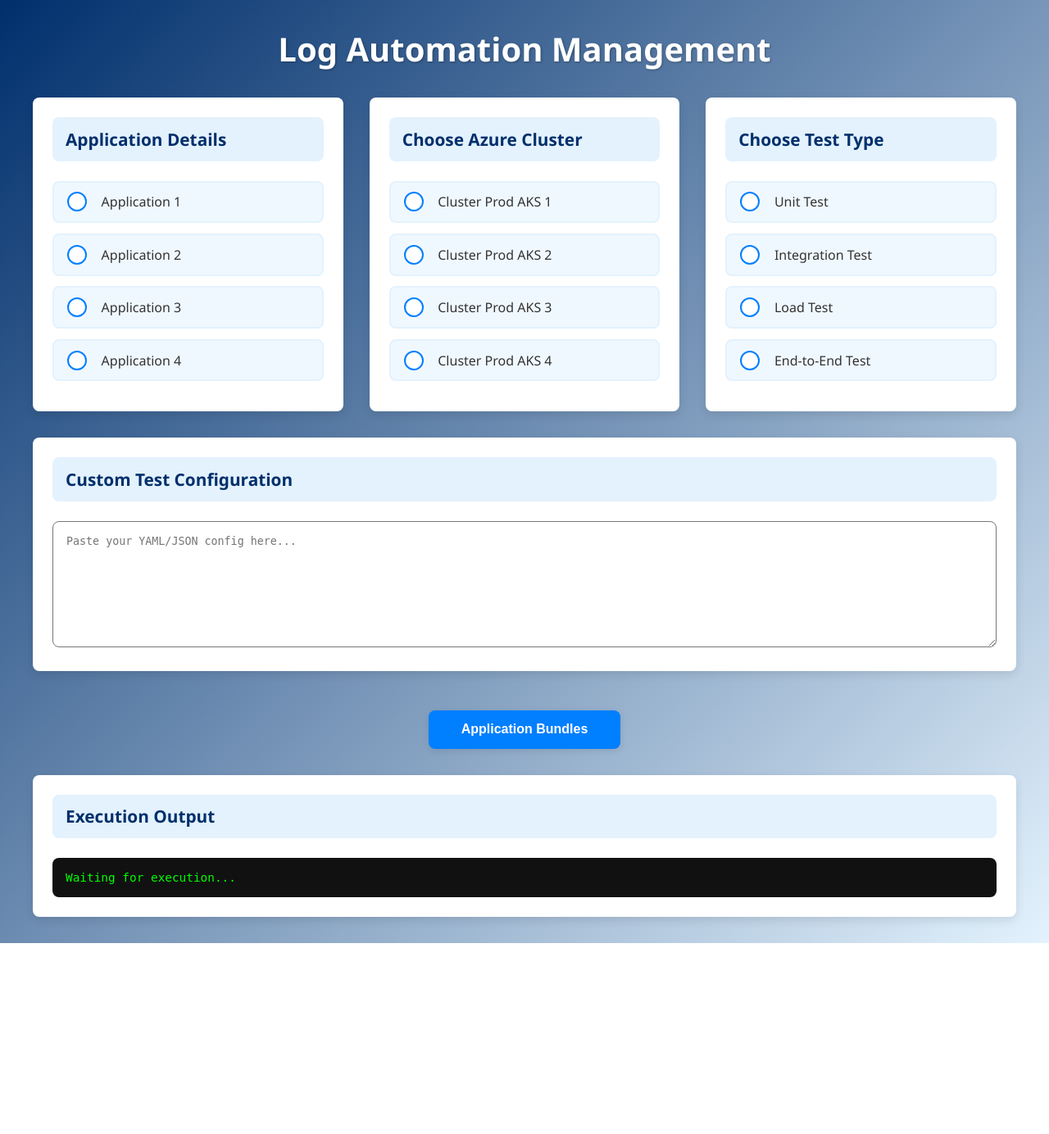
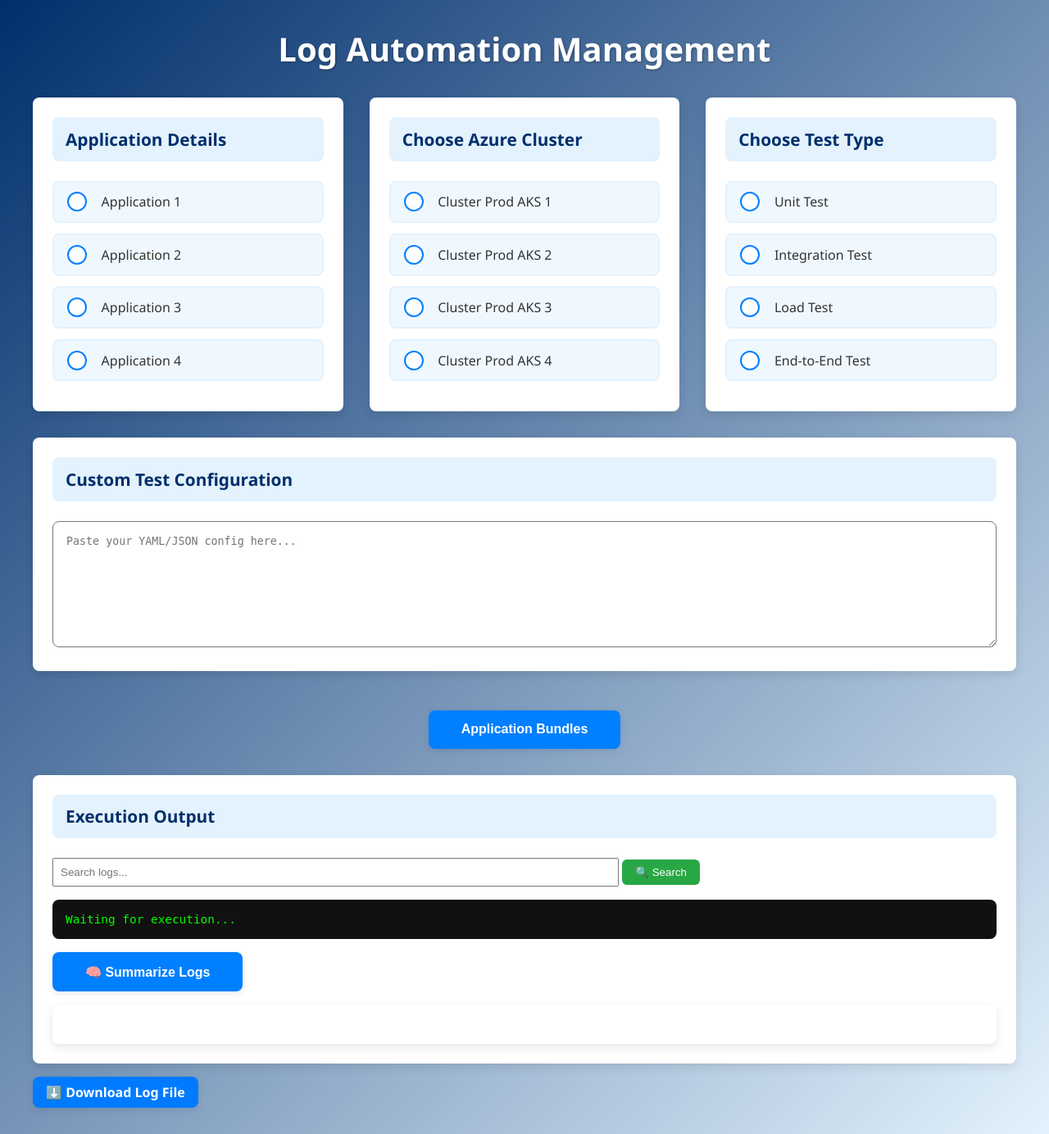
Before and after one commit to BalaadityaPatanjali/logauto2, a Django app: page / in a window 1280 px wide. Shown: the whole page at 82% size. Before the commit the page ends 1151 px from the top, so only its background shows below. Run offline with Django 5.2, Linux system fonts and the light colour scheme.

Commit message:
added AI summarizer and exceutable logs

```diff
--- a/app/templates/app/index.html
+++ b/app/templates/app/index.html
@@ -1,3 +1,4 @@
+{% load static %}
 <!DOCTYPE html>
 <html lang="en">
 <head>
@@ -258,7 +259,19 @@
       <!-- Log Output -->
       <div class="card" id="log-output">
         <h3>Execution Output</h3>
-        <pre id="log">Waiting for execution...</pre>
+        <!-- Manual Search -->
+<div style="margin-bottom: 1rem;">
+  <input type="text" id="log-search" placeholder="Search logs..." style="padding: 0.5rem; width: 60%;">
+  <button onclick="searchLog()" style="padding: 0.5rem 1rem; background-color: #28a745; color: white; border: none; border-radius: 6px;">🔍 Search</button>
+</div>
+        <pre id="log"><code>{{ log|default:"Waiting for execution..." }}</code></pre>
+        <button type="button" id="summarize-btn" class="btn" style="margin-top: 1rem;">🧠 Summarize Logs</button>
+<div id="summary-output" class="card" style="margin-top: 1rem; white-space: pre-wrap;"></div>
+      </div>
+      <div style="margin-top: 1rem;">
+    <a href="{% static 'logs/' %}{{ log_file_name }}" download class="btn" style="padding: 0.5rem 1rem; background-color: #007bff; color: white; border-radius: 8px; text-decoration: none;">
+      ⬇️ Download Log File
+       </a>
       </div>
     </form>
   </div>
@@ -284,16 +297,44 @@
     });
   });
 
-    // Fake test result output
-    document.querySelector('form').addEventListener('submit', function (e) {
-      e.preventDefault();
-      const app = document.querySelector('input[name="application"]:checked')?.value;
-      const cluster = document.querySelector('input[name="cluster"]:checked')?.value;
-      const test = document.querySelector('input[name="testtype"]:checked')?.value;
-      if (!app || !cluster || !test) return alert("Please select all required options.");
-      document.getElementById('log').textContent =
-        `▶ Starting ${test} for ${app} on ${cluster}...\n✔ All tests passed successfully.\n📄 Logs saved to /tmp/logs/${app}-${test}.log`;
+  // Summarize Logs using AI
+  document.getElementById("summarize-btn").addEventListener("click", async () => {
+    const logText = document.getElementById("log").textContent;
+    const btn = document.getElementById("summarize-btn");
+    const output = document.getElementById("summary-output");
+
+    btn.disabled = true;
+    btn.textContent = "Summarizing...";
+    output.textContent = "";
+
+    const response = await fetch("/summarize/", {
+      method: "POST",
+      headers: {
+        "Content-Type": "application/x-www-form-urlencoded"
+      },
+      body: new URLSearchParams({
+        log_text: logText
+      })
     });
+
+    const result = await response.json();
+    output.textContent = result.summary;
+    btn.disabled = false;
+    btn.textContent = "🧠 Summarize Logs";
+  });
+
+  // Search Logs for Keyword
+  function searchLog() {
+    const keyword = document.getElementById('log-search').value.toLowerCase();
+    const logPre = document.querySelector("#log code");
+    const originalText = logPre.innerText;
+
+    // Highlight keyword matches
+    const regex = new RegExp(`(${keyword})`, 'gi');
+    const highlighted = originalText.replace(regex, `<mark style="background-color: yellow;">$1</mark>`);
+
+    logPre.innerHTML = highlighted || originalText;
+  }
 </script>
 </body>
 </html>
--- a/app/urls.py
+++ b/app/urls.py
@@ -1,6 +1,8 @@
 from django.urls import path
 from . import views
+from .views import summarize_logs
 
 urlpatterns = [
     path('', views.index, name='index'),
+    path('summarize/', summarize_logs, name='summarize_logs'),
 ]
--- a/app/views.py
+++ b/app/views.py
@@ -1,33 +1,75 @@
-import subprocess
+import os
+import requests
 from django.shortcuts import render
+from django.http import JsonResponse
 from django.views.decorators.csrf import csrf_exempt
 
 @csrf_exempt
 def index(request):
     context = {}
+
     if request.method == 'POST':
         app = request.POST.get('application')
         cluster = request.POST.get('cluster')
         testtype = request.POST.get('testtype')
 
-        script_path = './app/scripts/run_test.sh'
+        log_file_name = f"{app}-{testtype}.log"
+        log_file_path = f"app/static/logs/{log_file_name}"
 
-        try:
-            result = subprocess.run(
-                [script_path, app, cluster, testtype],
-                stdout=subprocess.PIPE,
-                stderr=subprocess.PIPE,
-                text=True,
-                check=True
-            )
-            context['log'] = result.stdout
-        except subprocess.CalledProcessError as e:
-            context['log'] = f"Error:\n{e.stderr}"
+        if os.path.exists(log_file_path):
+            with open(log_file_path, "r") as f:
+                context['log'] = f.read()
+            context['log_file_name'] = log_file_name
+        else:
+            context['log'] = f"❌ Log file not found: {log_file_path}"
+            context['log_file_name'] = None
 
         context.update({
             "selected_app": app,
             "selected_cluster": cluster,
-            "selected_test": testtype
+            "selected_test": testtype,
         })
 
     return render(request, 'app/index.html', context)
+
+@csrf_exempt
+def summarize_logs(request):
+    if request.method == "POST":
+        log_text = request.POST.get("log_text")
+
+        if not log_text:
+            return JsonResponse({"summary": "No logs to summarize."})
+
+        try:
+            TOGETHER_API_KEY = os.getenv("TOGETHER_API_KEY")
+            headers = {
+                "Authorization": f"Bearer {TOGETHER_API_KEY}",
+                "Content-Type": "application/json"
+            }
+
+            data = {
+                "model": "meta-llama/Llama-3-8b-chat-hf",
+                "messages": [
+                    {
+                        "role": "system",
+                        "content": "You're a helpful assistant who summarizes technical logs into concise explanations."
+                    },
+                    {
+                        "role": "user",
+                        "content": f"Summarize this log:\n{log_text}"
+                    }
+                ],
+                "max_tokens": 300,
+                "temperature": 0.7
+            }
+
+            response = requests.post("https://api.together.xyz/v1/chat/completions", headers=headers, json=data)
+
+            if response.status_code == 200:
+                result = response.json()
+                summary = result["choices"][0]["message"]["content"]
+                return JsonResponse({"summary": summary})
+            else:
+                return JsonResponse({"summary": f"❌ API error: {response.status_code}"})
+        except Exception as e:
+            return JsonResponse({"summary": f"❌ Unexpected error: {str(e)}"})
```
Also changed, not shown: log_manager/settings.py (+12 -0 lines), db.sqlite3 (added), 3 other files. Lines whose indentation alone changed are shown as unchanged.
